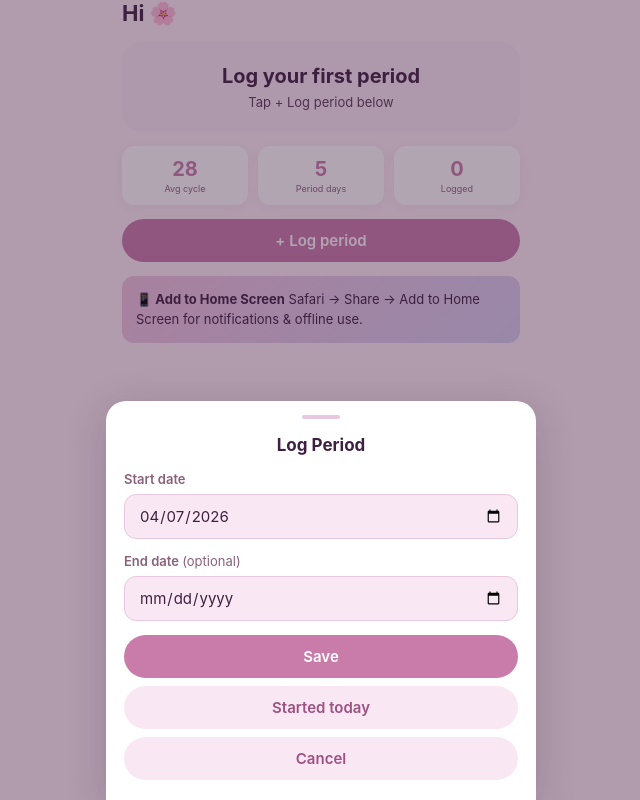
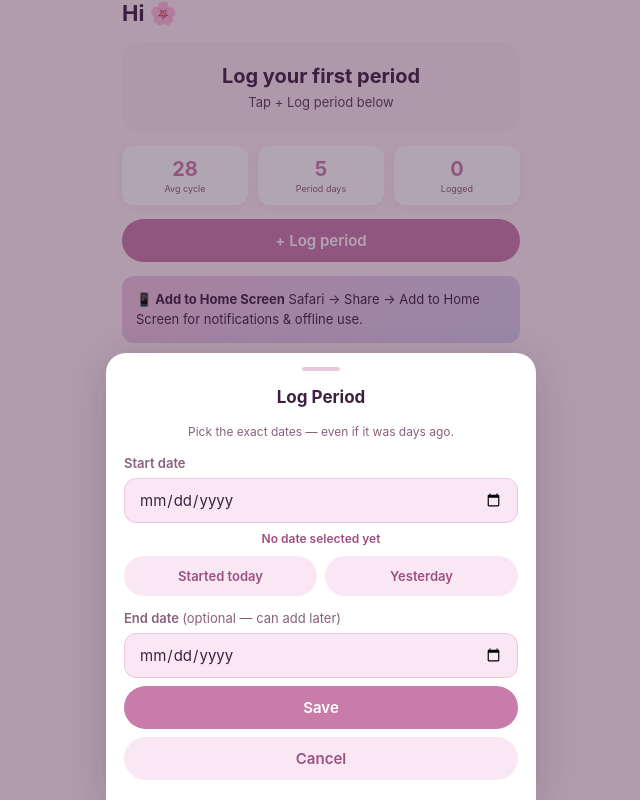
Before and after one commit to PiyaliDey90/Bloom--piyali-s_period_tracker_app, a plain HTML site: page index.html in a window 1280 px wide. Both pictures are taken after a click on the button "+ Log period". Shown: the whole page, without its empty margins (319-959 px from the left). Drawn offline with Linux system fonts and the light colour scheme.

Commit message:
Fix period log modal: require explicit date selection, show date preview
- Start date no longer defaults to today (prevents silent wrong-date saves)
- Added human-readable date preview ("Start: 31 March 2026") that updates live
- Added "Yesterday" quick-button alongside "Started today"
- End date also shows preview text when selected
- Clearer subtitle reminding user to pick exact dates even if past

Co-Authored-By: Claude Sonnet 4.6 <noreply@anthropic.com>

```diff
--- a/index.html
+++ b/index.html
@@ -576,25 +576,34 @@ function showPhaseModal(phase){
 function showLogModal(){
   const cycles=DB.cycles,active=cycles.find(c=>!c.endDate)||null,today=todayISO()
   const ov=document.createElement('div');ov.className='overlay'
+  const fmtDisplay=iso=>iso?parseISO(iso).toLocaleDateString('en-GB',{day:'numeric',month:'long',year:'numeric'}):'—'
   ov.innerHTML=active?`<div class="sheet">
-    <div class="sheet-handle"></div><div class="sheet-title">Update Period</div>
-    <p style="font-size:13px;color:var(--muted);text-align:center;margin-bottom:14px">Period started <strong>${active.startDate}</strong></p>
+    <div class="sheet-handle"></div><div class="sheet-title">End Period</div>
+    <p style="font-size:13px;color:var(--muted);text-align:center;margin-bottom:14px">Period started <strong>${fmtDisplay(active.startDate)}</strong></p>
     <div class="form-group"><label>End date</label><input type="date" id="end-date" class="form-input" value="${today}" max="${today}"></div>
+    <div id="end-preview" style="font-size:12px;color:var(--pink-dark);text-align:center;margin:-6px 0 10px;font-weight:600">Ending: ${fmtDisplay(today)}</div>
     <button class="btn btn-primary" id="end-btn" style="margin-bottom:8px">Mark period ended</button>
     <button class="btn btn-secondary" id="cancel-btn">Cancel</button>
   </div>`:`<div class="sheet">
     <div class="sheet-handle"></div><div class="sheet-title">Log Period</div>
-    <div class="form-group"><label>Start date</label><input type="date" id="start-date" class="form-input" value="${today}" max="${today}"></div>
-    <div class="form-group"><label>End date <span class="optional">(optional)</span></label><input type="date" id="end-date" class="form-input" max="${today}"></div>
+    <p style="font-size:12px;color:var(--muted);text-align:center;margin-bottom:14px;line-height:1.5">Pick the exact dates — even if it was days ago.</p>
+    <div class="form-group"><label>Start date</label><input type="date" id="start-date" class="form-input" max="${today}"></div>
+    <div id="start-preview" style="font-size:12px;color:var(--pink-dark);text-align:center;margin:-6px 0 10px;font-weight:600">No date selected yet</div>
+    <div style="display:flex;gap:8px;margin-bottom:14px">
+      <button class="btn btn-secondary" id="today-btn" style="flex:1;font-size:13px">Started today</button>
+      <button class="btn btn-secondary" id="yest-btn" style="flex:1;font-size:13px">Yesterday</button>
+    </div>
+    <div class="form-group"><label>End date <span class="optional">(optional — can add later)</span></label><input type="date" id="end-date" class="form-input" max="${today}"></div>
+    <div id="end-preview2" style="font-size:12px;color:var(--muted);text-align:center;margin:-6px 0 10px"></div>
     <div id="form-error" class="form-error" style="display:none"></div>
     <button class="btn btn-primary" id="save-btn" style="margin-bottom:8px">Save</button>
-    <button class="btn btn-secondary" id="today-btn" style="margin-bottom:8px">Started today</button>
     <button class="btn btn-secondary" id="cancel-btn">Cancel</button>
   </div>`
   ov.addEventListener('click',e=>{if(e.target===ov)ov.remove()})
   document.body.appendChild(ov)
   document.getElementById('cancel-btn').addEventListener('click',()=>ov.remove())
   if(active){
+    document.getElementById('end-date').addEventListener('change',e=>{document.getElementById('end-preview').textContent='Ending: '+fmtDisplay(e.target.value)})
     document.getElementById('end-btn').addEventListener('click',()=>{
       const end=document.getElementById('end-date').value||today
       const c=[...DB.cycles];const i=c.findIndex(x=>!x.endDate)
@@ -602,11 +611,17 @@ function showLogModal(){
       ov.remove();renderHome()
     })
   }else{
-    document.getElementById('today-btn').addEventListener('click',()=>{document.getElementById('start-date').value=today;document.getElementById('end-date').value=''})
+    const startIn=document.getElementById('start-date'),endIn=document.getElementById('end-date')
+    const yesterday=toISO(new Date(new Date().setDate(new Date().getDate()-1)))
+    startIn.addEventListener('change',e=>{document.getElementById('start-preview').textContent=e.target.value?'Start: '+fmtDisplay(e.target.value):'No date selected yet'})
+    endIn.addEventListener('change',e=>{document.getElementById('end-preview2').textContent=e.target.value?'End: '+fmtDisplay(e.target.value):''})
+    document.getElementById('today-btn').addEventListener('click',()=>{startIn.value=today;endIn.value='';document.getElementById('start-preview').textContent='Start: '+fmtDisplay(today);document.getElementById('end-preview2').textContent=''})
+    document.getElementById('yest-btn').addEventListener('click',()=>{startIn.value=yesterday;endIn.value='';document.getElementById('start-preview').textContent='Start: '+fmtDisplay(yesterday);document.getElementById('end-preview2').textContent=''})
     document.getElementById('save-btn').addEventListener('click',()=>{
-      const start=document.getElementById('start-date').value,end=document.getElementById('end-date').value,err=document.getElementById('form-error')
-      if(!start){err.style.display='block';err.textContent='Please enter a start date';return}
+      const start=startIn.value,end=endIn.value,err=document.getElementById('form-error')
+      if(!start){err.style.display='block';err.textContent='Please select a start date';return}
       if(end&&end<start){err.style.display='block';err.textContent='End date must be after start date';return}
+      if(start>today){err.style.display='block';err.textContent='Start date cannot be in the future';return}
       const c=[...DB.cycles];const ei=c.findIndex(x=>!x.endDate)
       if(ei>=0)c[ei]={...c[ei],endDate:start}
       c.unshift({id:crypto.randomUUID(),startDate:start,endDate:end||null,notes:''})
```
